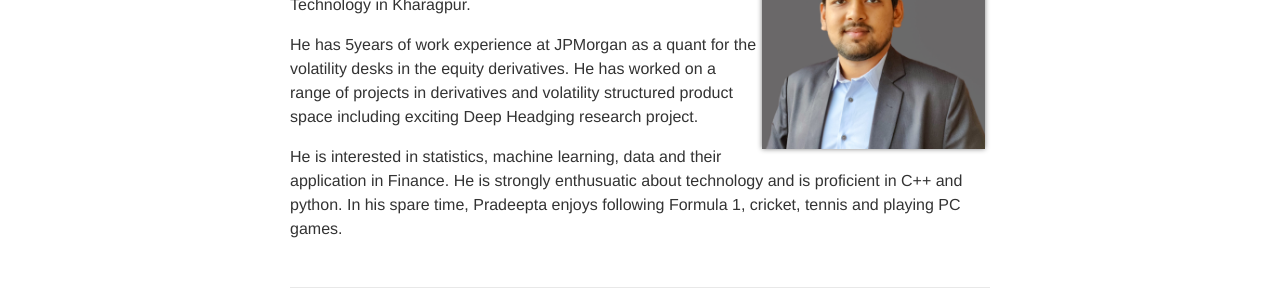
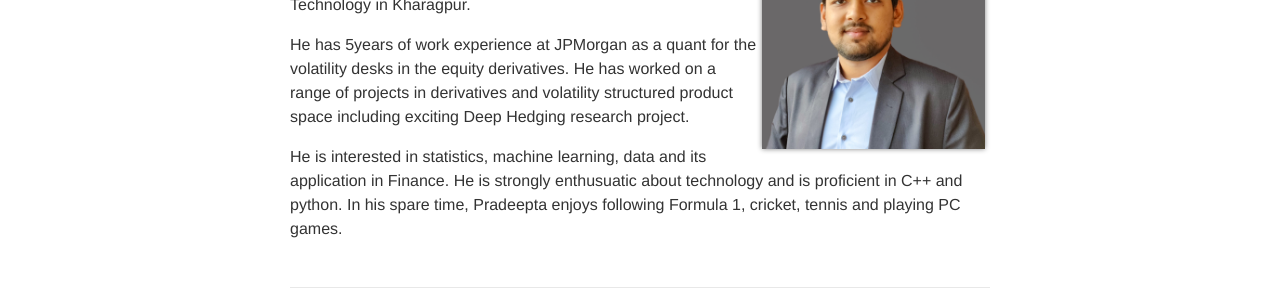
Before and after one commit to pradeeptadas/pradeeptadas.github.io, a Jekyll site: the page built from _pages/about.md, in a window 1280 px wide and 1137 px high. Shown: the part 293-593 px from the top of the window. Built offline with Jekyll 4.4.1, drawn with Linux system fonts in a browser that asks for light colours; nearby versions of some CDN libraries; emoji names are drawn with the system emoji font.

Commit message:
update about
update about

```diff
--- a/_pages/about.md
+++ b/_pages/about.md
@@ -17,6 +17,6 @@ social: true
 
 <p>Pradeepta is currently pursuing Financial Engineering at Haas School of business, UC Berkeley. He received his bachelor’s degree in electrical engineering from the Indian Institute of Technology in Kharagpur.</p>
 
-<p>He has 5years of work experience at JPMorgan as a quant for the volatility desks in the equity derivatives. He has worked on a range of projects in derivatives and volatility structured product space including exciting Deep Headging research project.</p>
+<p>He has 5years of work experience at JPMorgan as a quant for the volatility desks in the equity derivatives. He has worked on a range of projects in derivatives and volatility structured product space including exciting Deep Hedging research project.</p>
 
-<p>He is interested in statistics, machine learning, data and their application in Finance. He is strongly enthusuatic about technology and is proficient in C++ and python. In his spare time, Pradeepta enjoys following Formula 1, cricket, tennis and playing PC games. </p>
+<p>He is interested in statistics, machine learning, data and its application in Finance. He is strongly enthusuatic about technology and is proficient in C++ and python. In his spare time, Pradeepta enjoys following Formula 1, cricket, tennis and playing PC games. </p>
```
